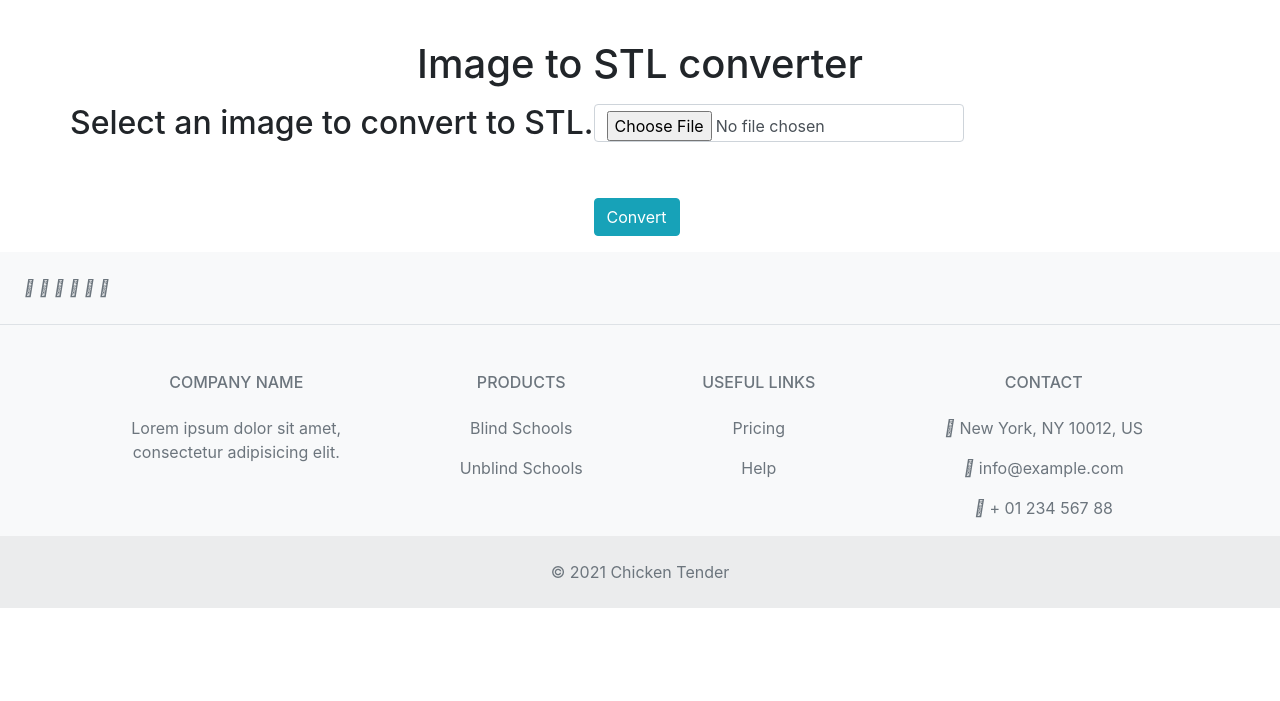
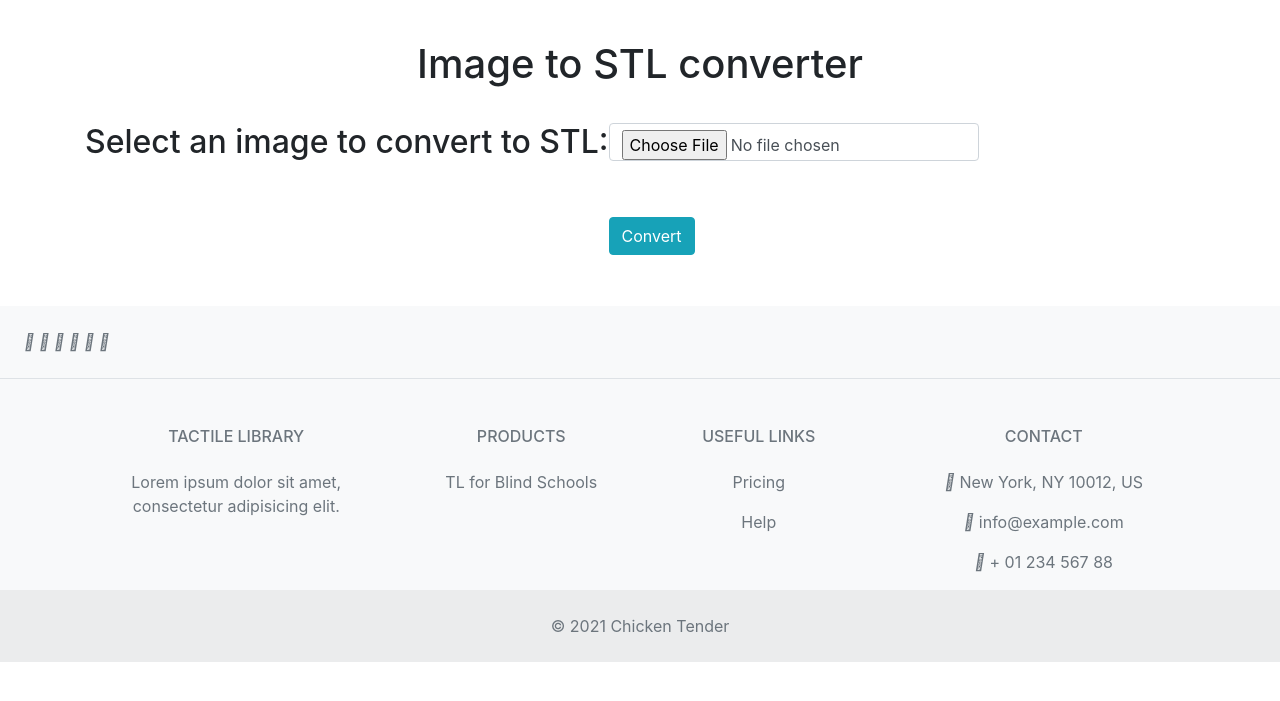
Before and after one commit to gridsusc/mindspark-16-team-chicken-tenders, a Flask app: page / in a window 1280 px wide. Shown: the part 80-781 px from the top of the page. Run offline with Flask 2, Linux system fonts and the light colour scheme; some libraries are stand-ins or nearby versions.

Commit message:
Fixing footer

```diff
--- a/templates/base.html
+++ b/templates/base.html
@@ -22,7 +22,7 @@
 
     {% block content %}
     {% endblock %}
-    <footer class="text-center text-lg-start bg-light text-muted">
+    <footer class="text-center text-lg-start bg-light text-muted" >
   <!-- Section: Social media -->
   <section
     class="d-flex justify-content-center justify-content-lg-between p-4 border-bottom"
@@ -62,7 +62,7 @@
         <div class="col-md-3 col-lg-4 col-xl-3 mx-auto mb-4">
           <!-- Content -->
           <h6 class="text-uppercase fw-bold mb-4">
-            <i class="fas fa-gem me-3"></i>Company name
+            <i class="fas fa-gem me-3"></i>Tactile Library
           </h6>
           <p>
             Lorem ipsum
@@ -78,10 +78,7 @@
             Products
           </h6>
           <p>
-            <a href="#!" class="text-reset">Blind Schools</a>
-          </p>
-          <p>
-            <a href="#!" class="text-reset">Unblind Schools</a>
+            <a href="#!" class="text-reset">TL for Blind Schools</a>
           </p>
         </div>
         <!-- Grid column -->
--- a/templates/index.html
+++ b/templates/index.html
@@ -20,8 +20,8 @@
 
 <p><h1 align="center">Image to STL converter</h1></p>
 <div class="container">
-<div class="row">
-    <h2>Select an image to convert to STL.</h2>
+<div class="row" style="margin: 35px auto;">
+    <h2>Select an image to convert to STL: </h2>
     <form method="post" action="/" enctype="multipart/form-data">
         <dl>
             <p>
```
Also changed, not shown: static/readme.txt (deleted).
